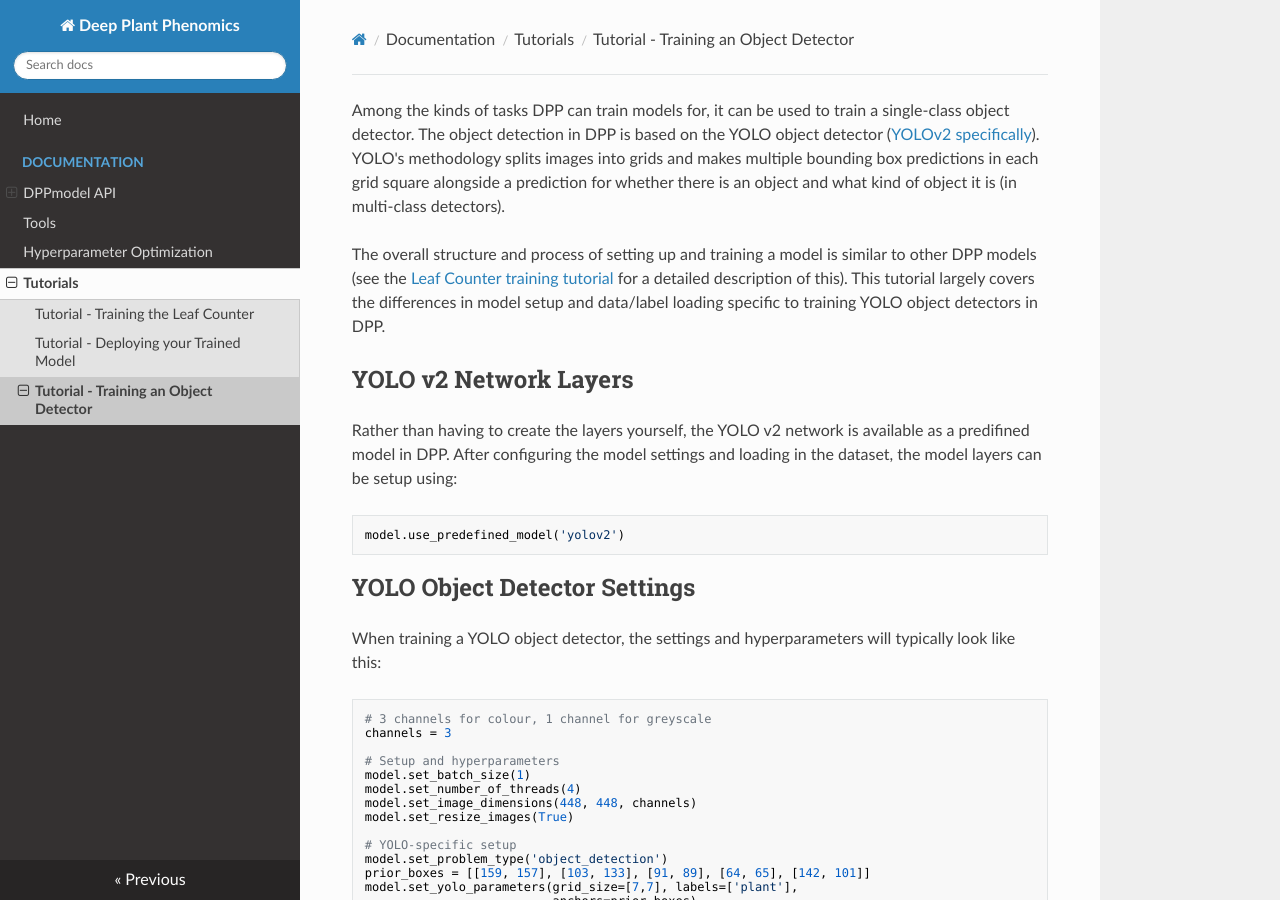
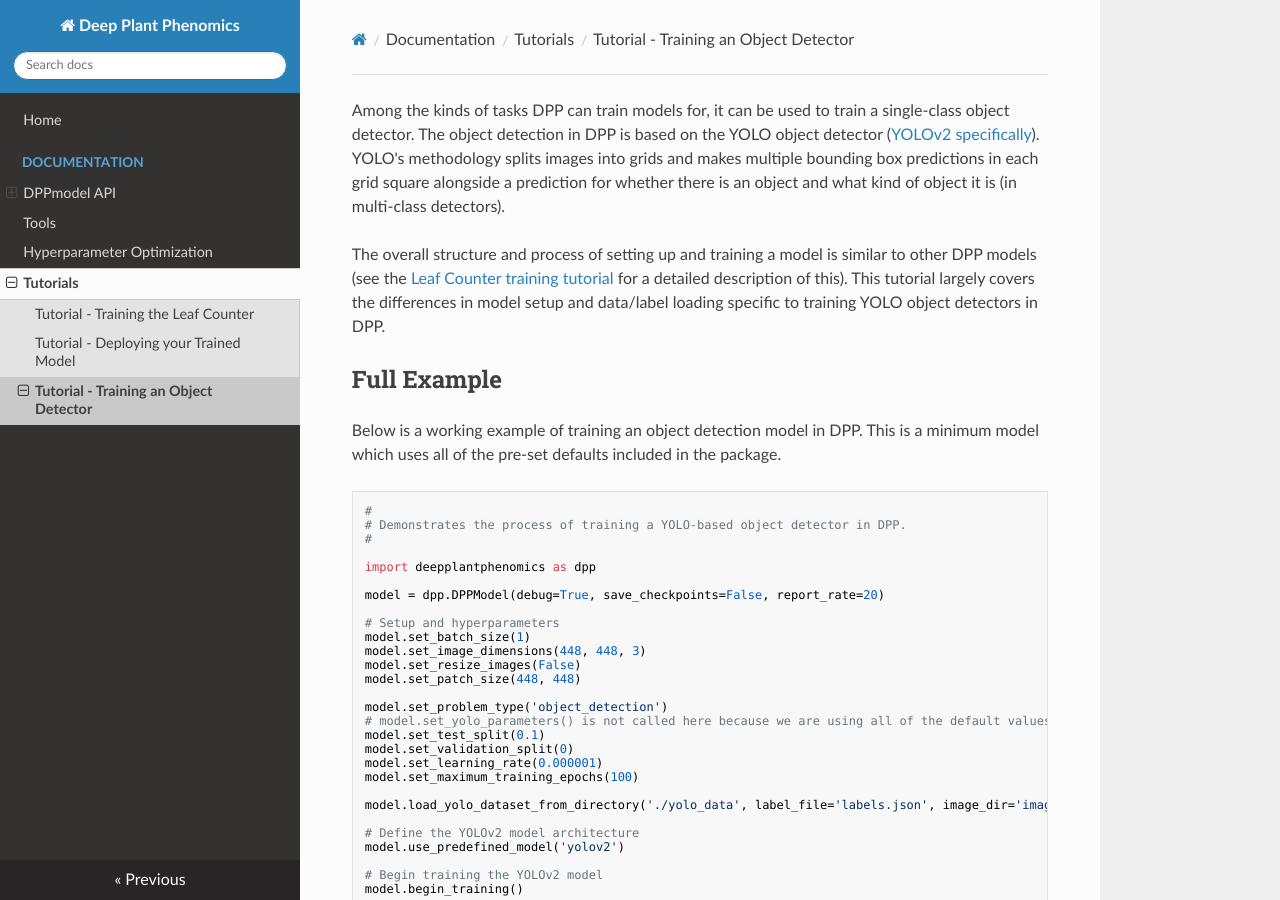
Before and after one commit to p2irc/deepplantphenomics, an MkDocs documentation site: the page built from docs/Tutorial-Training-An-Object-Detector.md, in a window 1280 px wide and 900 px high. Built offline with MkDocs 1.6.1, drawn with Linux system fonts in a browser that asks for light colours; nearby versions of some CDN libraries; old or Windows-style settings are respelled for this version of MkDocs; some of the changed text lies outside the part shown.

Commit message:
added full code to tutorial

````diff
--- a/docs/Tutorial-Training-An-Object-Detector.md
+++ b/docs/Tutorial-Training-An-Object-Detector.md
@@ -1,6 +1,41 @@
 Among the kinds of tasks DPP can train models for, it can be used to train a single-class object detector. The object detection in DPP is based on the YOLO object detector ([YOLOv2 specifically](https://arxiv.org/pdf/1612.08242.pdf)). YOLO's methodology splits images into grids and makes multiple bounding box predictions in each grid square alongside a prediction for whether there is an object and what kind of object it is (in multi-class detectors).
 
 The overall structure and process of setting up and training a model is similar to other DPP models (see the [Leaf Counter training tutorial](/Tutorial-Training-The-Leaf-Counter/) for a detailed description of this). This tutorial largely covers the differences in model setup and data/label loading specific to training YOLO object detectors in DPP.
+
+## Full Example
+
+Below is a working example of training an object detection model in DPP. This is a minimum model which uses all of the pre-set defaults included in the package.
+
+```python
+#
+# Demonstrates the process of training a YOLO-based object detector in DPP.
+#
+
+import deepplantphenomics as dpp
+
+model = dpp.DPPModel(debug=True, save_checkpoints=False, report_rate=20)
+
+# Setup and hyperparameters
+model.set_batch_size(1)
+model.set_image_dimensions(448, 448, 3)
+model.set_resize_images(False)
+model.set_patch_size(448, 448)
+
+model.set_problem_type('object_detection')
+# model.set_yolo_parameters() is not called here because we are using all of the default values
+model.set_test_split(0.1)
+model.set_validation_split(0)
+model.set_learning_rate(0.000001)
+model.set_maximum_training_epochs(100)
+
+model.load_yolo_dataset_from_directory('./yolo_data', label_file='labels.json', image_dir='images')
+
+# Define the YOLOv2 model architecture
+model.use_predefined_model('yolov2')
+
+# Begin training the YOLOv2 model
+model.begin_training()
+```
 
 ## YOLO v2 Network Layers
 
@@ -15,15 +50,6 @@ model.use_predefined_model('yolov2')
 When training a YOLO object detector, the settings and hyperparameters will typically look like this:
 
 ```python
-# 3 channels for colour, 1 channel for greyscale
-channels = 3
-
-# Setup and hyperparameters
-model.set_batch_size(1)
-model.set_number_of_threads(4)
-model.set_image_dimensions(448, 448, channels)
-model.set_resize_images(True)
-
 # YOLO-specific setup
 model.set_problem_type('object_detection')
 prior_boxes = [[159, 157], [103, 133], [91, 89], [64, 65], [142, 101]]
````
Also changed, not shown: other parts of docs/Tutorial-Training-An-Object-Detector.md (+0 -4 lines).
